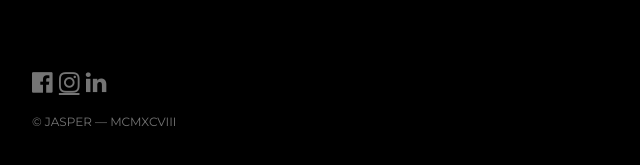
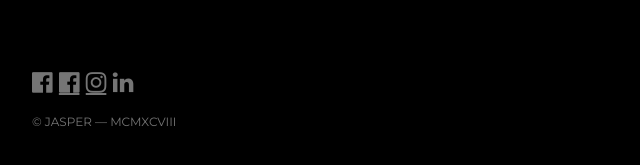
Before and after one commit to JvdZwaan76/jaspervdz, a plain HTML site: page index.html in a window 1280 px wide. Shown: the part 6234-6399 px from the top of the page, 178-818 px from the left. Drawn offline with Linux system fonts and the light colour scheme.

Commit message:
Update index.html

```diff
--- a/index.html
+++ b/index.html
@@ -229,10 +229,11 @@
   <!-- End Contact Section -->
   </div>
 
-<!-- Footer. -->
+<!-- Footer. This section contains an ad for W3Schools Spaces. You can leave it to support us. -->
 <footer class="w3-content w3-padding-64 w3-text-grey w3-xlarge">
   <i class="fa fa-facebook-official w3-hover-opacity"></i>
-  <a href="https://www.instagram.com/jaspervanderzwaan "target="_blank" i class="fa fa-instagram w3-hover-opacity"></i></a>
+  <a href="https://www.facebook.com/jasper.vanderzwaan.3/"target="_blank" i class="fa fa-facebook-official w3-hover-opacity"></i></a>
+  <a href="https://www.instagram.com/jaspervanderzwaan"target="_blank" i class="fa fa-instagram w3-hover-opacity"></i></a>
   <i class="fa fa-linkedin w3-hover-opacity"></i>
  <p class="w3-small">© JASPER — MCMXCVIII</p>
  <!-- End footer -->
```
